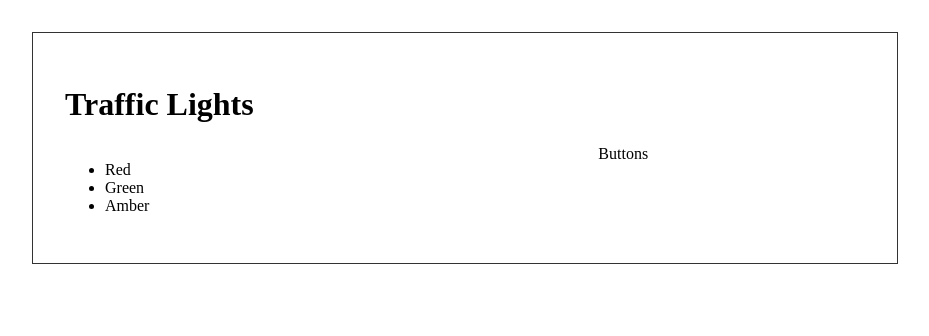
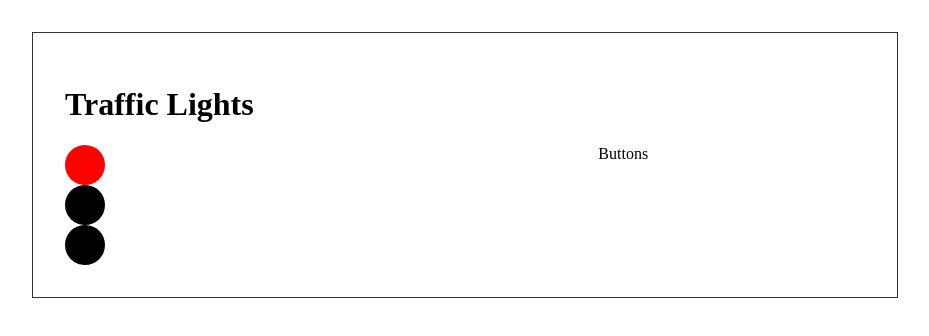
Before and after one commit to danielvanc/traffic-lights, a React (Create React App) app: page / in a window 1280 px wide. Shown: the top 336 px of the page, without its empty margins (175-1104 px from the left). Built offline with nearby package versions, Linux system fonts and the light colour scheme.

Commit message:
Added styling to traffic light ul and li

```diff
--- a/src/components/light.js
+++ b/src/components/light.js
@@ -2,7 +2,16 @@ import React, { Component } from 'react';
 import styled from 'styled-components'
 
 const TrafficLight = styled.li`
-
+  background: black;
+  border-radius: 50%;
+  height: 40px;
+  width: 40px;
+  &.current {
+    background: ${props => props.color};
+  }
+  span {
+    visibility: hidden;
+  }
 `
 class Light extends Component {
   render() {
@@ -10,9 +19,12 @@ class Light extends Component {
     return (
       <TrafficLight
         data-lightid={lightID}
-        className="traffic-light"
+        className={`traffic-light ${lightID === 0 && 'current'}`}
+        color={color}
       >
-        {color}
+        <span>
+          {color}
+        </span>
       </TrafficLight>
     );
   }
--- a/src/components/lights.js
+++ b/src/components/lights.js
@@ -3,6 +3,9 @@ import styled from 'styled-components'
 import Light from './light'
 
 const TrafficLights = styled.ul`
+  list-style: none;
+  margin: 0;
+  padding: 0;
 `
 
 class Lights extends Component {
--- a/src/data.js
+++ b/src/data.js
@@ -3,10 +3,10 @@ const TrafficData = [
     "color": "Red"
   },
   {
-    "color": "Green"
+    "color": "Orange"
   },
   {
-    "color": "Amber"
+    "color": "Green"
   }
 ]
 
```
